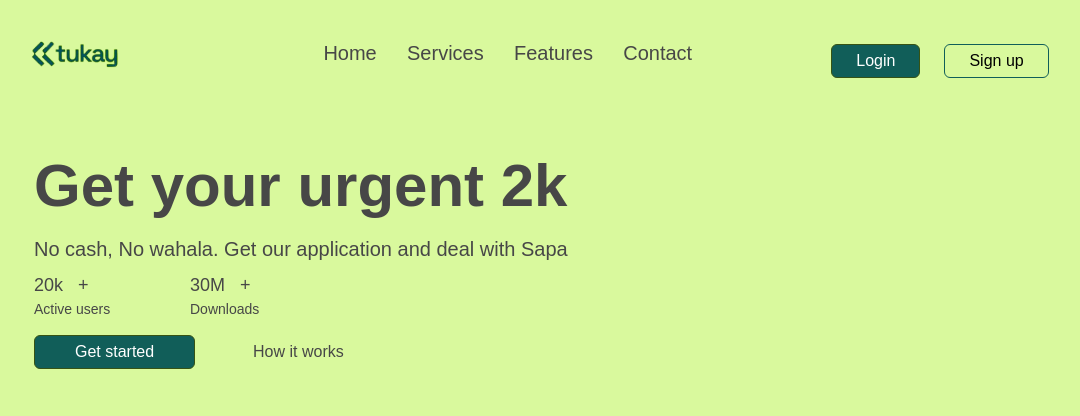
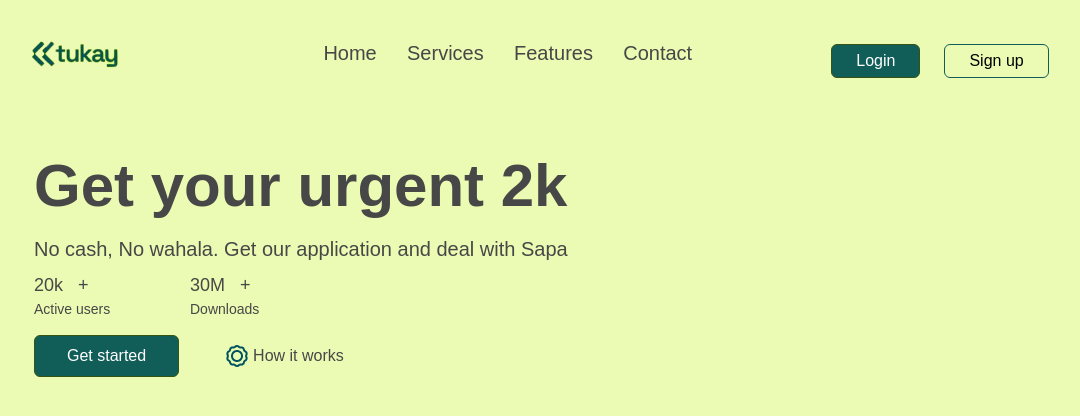
Before and after one commit to Nathaniyell/sapa-tukay, a React (Create React App) app: page / in a window 1280 px wide. Shown: the top 416 px of the page, without its empty margins (46-1126 px from the left). Built offline with nearby package versions, Linux system fonts and the light colour scheme.

Commit message:
update App.js and Hero.jsx

```diff
--- a/src/App.js
+++ b/src/App.js
@@ -6,7 +6,7 @@
 
 function App() {
   return (
-    <div className="bg-lime-200 min-h-screen">
+    <div className="bg-[#ebfbb3] min-h-screen">
       <Header />
       <Hero />
     </div>
--- a/src/components/Hero.jsx
+++ b/src/components/Hero.jsx
@@ -1,4 +1,5 @@
 import React from 'react'
+import Settings from "../assets/settings.png"
 
 const Hero = () => {
   return (
@@ -17,8 +18,8 @@
                 </span>
           </div>
           <span className='flex items-center justify-between w-[55%] mt-4'>
-            <button className='border border-lime-900 bg-teal-800 text-white py-1 px-10 rounded-md'>Get started</button>
-            <span>How it works</span>
+            <button className='border border-lime-900 bg-teal-800 text-white py-1 px-8 py-2 rounded-md'>Get started</button>
+            <span className='hover:underline flex items-center'><img className='inline' src={Settings} alt="Settings" />&nbsp;How it works</span>
           </span>
         </div>
     </div>
```
